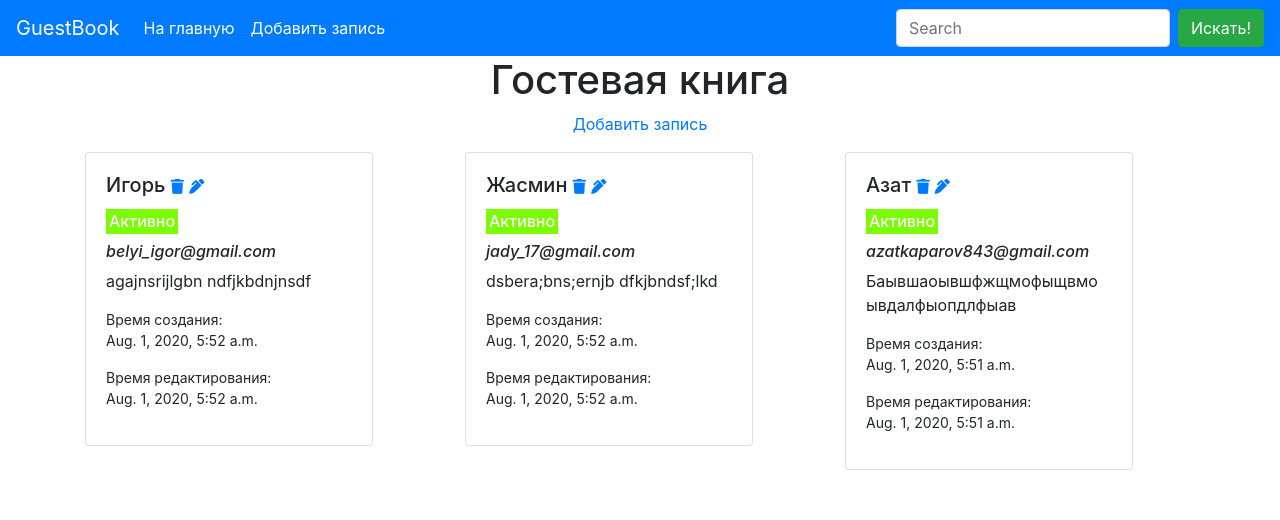
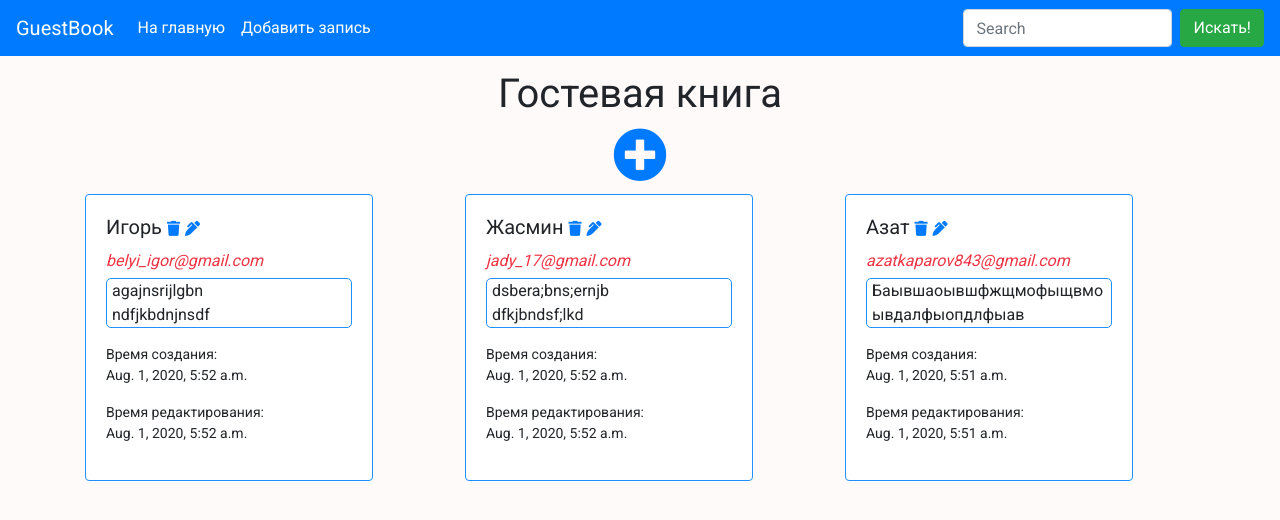
Before and after one commit to AzatKaparov/python_group_6_exam_6_azatbek_kaparov, a Django app: page / in a window 1280 px wide. Shown: the top 520 px of the page. Run offline with Django 3.2, Linux system fonts and the light colour scheme; data comes from the database, SQL or seed files in the repository; some libraries are stand-ins or nearby versions.

Commit message:
Доработка шаблонов

```diff
--- a/source/webapp/static/css/style.css
+++ b/source/webapp/static/css/style.css
@@ -1,3 +1,8 @@
+body{
+    background-color: snow;
+    font-family: Roboto, sans-serif;
+}
+
 a{
     text-decoration: none;
 }
@@ -5,13 +10,6 @@ a{
 a:hover{
     color: orange;
     text-decoration: none;
-}
-
-.status-active {
-    background-color: lawngreen;
-    color: white;
-    display: inline-block;
-    padding: 3px;
 }
 
 .date {
@@ -23,12 +21,12 @@ a:hover{
 }
 
 .card-email {
-
+    color: #ee3344;
 }
 
 #create-h1 {
     text-align: center;
-    margin-top: 30px;
+    margin-top: 70px;
 }
 
 #create-submit {
@@ -52,10 +50,19 @@ a:hover{
 
 #main-center{
     text-align: center;
+    margin-top: 70px;
+}
+
+#main-center-2{
+    text-align: center;
+    margin-top: 10px;
+    margin-bottom: 10px;
+    font-size: 22px;
 }
 
 .card {
     margin-bottom: 10%;
+    border: solid 1px dodgerblue;
 }
 
 #delete-h1{
@@ -112,3 +119,15 @@ a:hover{
     padding-left: 20px;
     padding-right: 20px;
 }
+
+.card-text{
+    white-space: pre;
+    border: solid 1px dodgerblue;
+    border-radius: 5px;
+    padding-left: 5px;
+    padding-right: 5px;
+}
+
+.main-icon{
+    font-size: 54px;
+}
--- a/source/webapp/templates/base.html
+++ b/source/webapp/templates/base.html
@@ -9,11 +9,12 @@
     <title>{% block title %}My Site{% endblock %}</title>
     <link rel="stylesheet" href="https://stackpath.bootstrapcdn.com/bootstrap/4.5.0/css/bootstrap.min.css" integrity="sha384-9aIt2nRpC12Uk9gS9baDl411NQApFmC26EwAOH8WgZl5MYYxFfc+NcPb1dKGj7Sk" crossorigin="anonymous">
     <link rel="stylesheet" href="{% static 'css/style.css' %}">
+    <link href="https://fonts.googleapis.com/css2?family=Roboto&display=swap" rel="stylesheet">
     <link rel="stylesheet" href="https://use.fontawesome.com/releases/v5.8.1/css/all.css" integrity="sha384-50oBUHEmvpQ+1lW4y57PTFmhCaXp0ML5d60M1M7uH2+nqUivzIebhndOJK28anvf" crossorigin="anonymous">
     {% block styles %}{% endblock %}
 </head>
 <body>
-<nav class="navbar navbar-expand-lg navbar-dark bg-primary">
+<nav class="navbar fixed-top navbar-expand-lg navbar-dark bg-primary">
   <a class="navbar-brand" href="#">GuestBook</a>
   <button class="navbar-toggler" type="button" data-toggle="collapse" data-target="#navbarSupportedContent" aria-controls="navbarSupportedContent" aria-expanded="false" aria-label="Toggle navigation">
     <span class="navbar-toggler-icon"></span>
--- a/source/webapp/templates/delete.html
+++ b/source/webapp/templates/delete.html
@@ -9,7 +9,7 @@
 {% endblock %}
 
 {% block content %}
-    <h1 id="delete-h1">Вы уверены, что хотите удалить запись?</h1>
+    <h1 id="main-center">Вы уверены, что хотите удалить запись?</h1>
     <div id="delete-form" class="card" style="width: 18rem;">
         <div class="card-body">
             <h5 class="card-title">{{ guest.name }}</h5>
--- a/source/webapp/templates/index.html
+++ b/source/webapp/templates/index.html
@@ -4,7 +4,7 @@
 
 {% block content %}
     <h1 id="main-center">Гостевая книга</h1>
-    <p id="main-center"><a href="#">Добавить запись</a></p>
+    <p id="main-center-2"><a href="{% url 'create' %}"><i class="fas fa-plus-circle main-icon"></i></a></p>
     <div class="row">
         {% for guest in guests %}
         <div class="col-12 col-sm-12 col-md-6 col-lg-4">
@@ -13,7 +13,6 @@
                   <h5 class="card-title">{{ guest.name }}
                   <a href="{% url 'delete' guest.pk%}" class="card-icons"><i class="fas fa-trash"></i></a>
                   <a href="{% url 'update' guest.pk %}" class="card-icons"><i class="fas fa-pen-alt"></i></a></h5>
-                  <h6 class="status-active">{{ guest.get_status_display }}</h6>
                   <i><h6 class="card-email">{{ guest.email }}</h6></i>
                 <p class="card-text">{{ guest.text }}</p>
               <p class="date">Время создания:<br/>{{ guest.created_date }}</p>
--- a/source/webapp/templates/partial/form.html
+++ b/source/webapp/templates/partial/form.html
@@ -6,5 +6,5 @@
     {% endfor %}
 
     <br/>
-    <input type="submit" value="{{ button_text|default:"Submit" }}"/>
+    <input id="delete-button" type="submit" value="{{ button_text|default:"Submit" }}"/>
 </form>
--- a/source/webapp/templates/update.html
+++ b/source/webapp/templates/update.html
@@ -9,7 +9,9 @@
 {% endblock %}
 
 {% block content %}
-    <h1>Обновить задачу</h1>
+    <div class="create-container">
+    <h1 id="create-h1">Обновить задачу</h1>
     {% url "update" pk=guest.pk as action_url %}
-    {% include 'partial/form.html' with action_url=action_url form_method='post' button_text='Update' %}
+    {% include 'partial/form.html' with action_url=action_url form_method='post' button_text='Обновить' %}
+    </div>
 {% endblock %}
```
